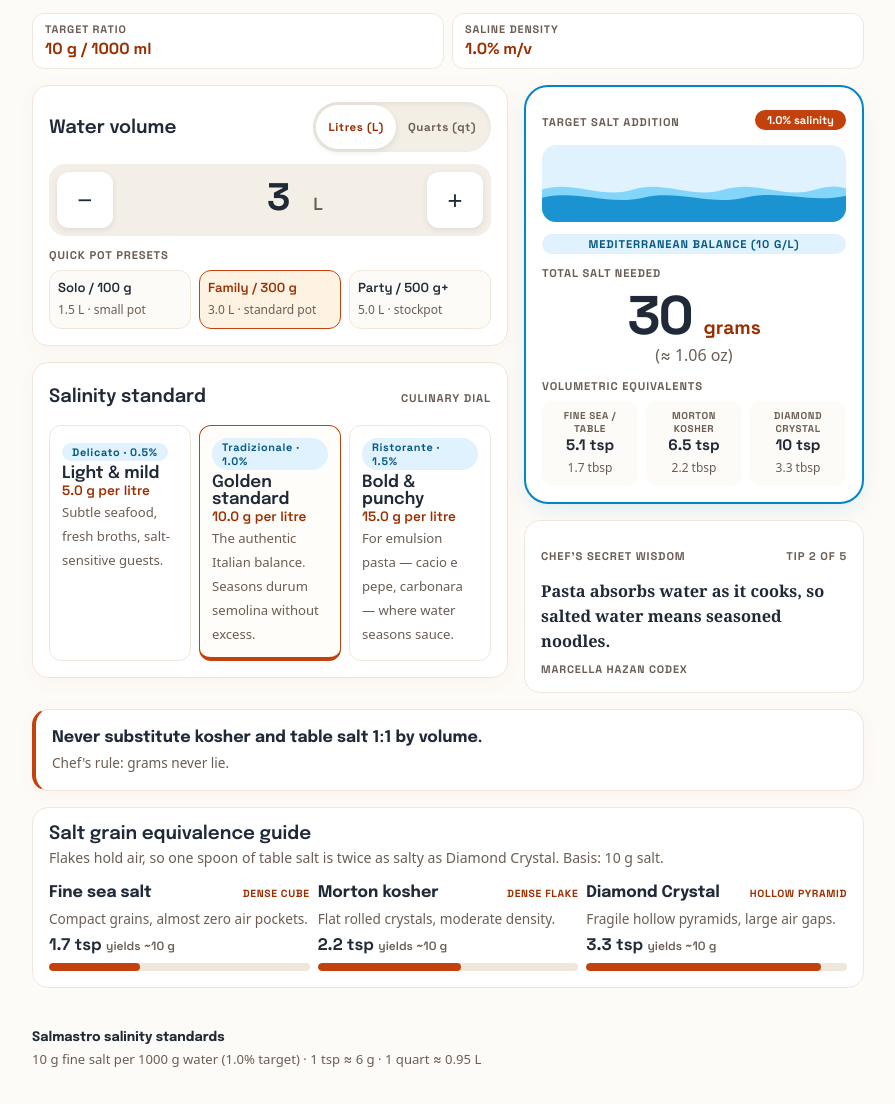
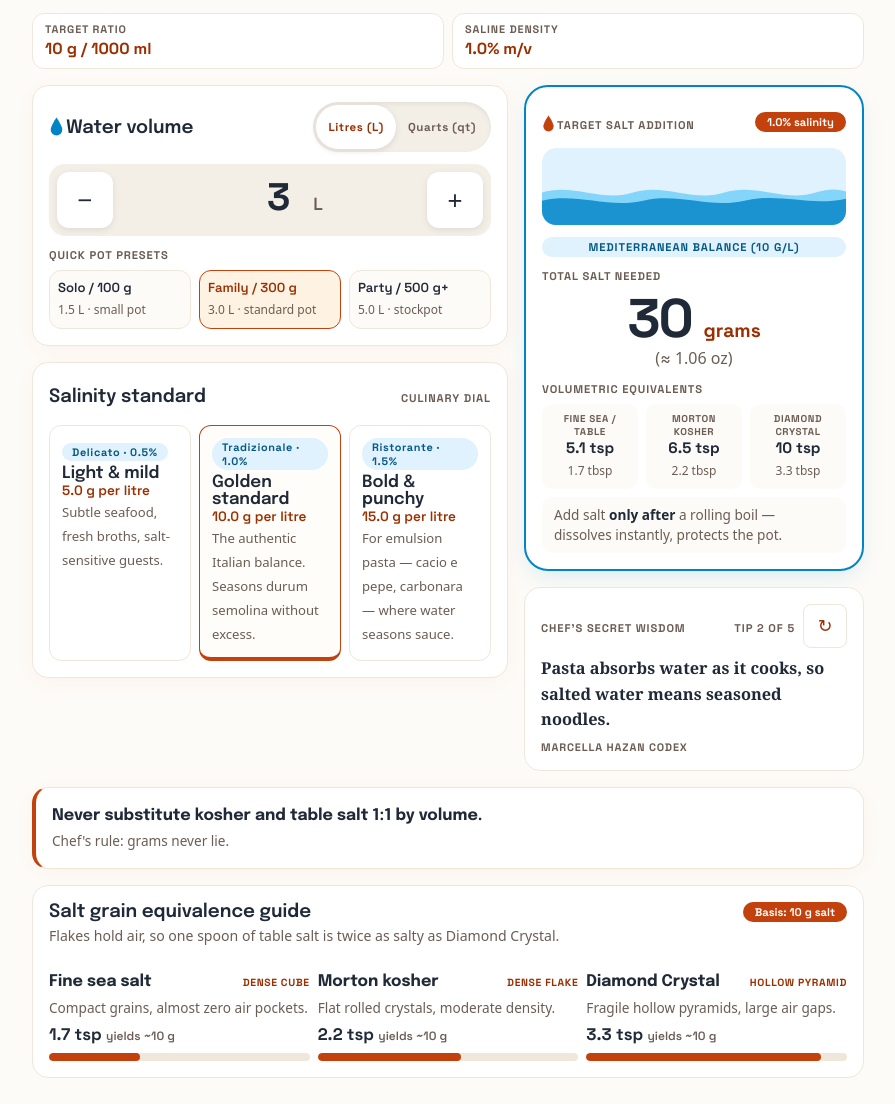
Before and after one commit to trefeon/pasta-water-salt-ratio-calculator, a plain HTML site: page index.html in a window 1280 px wide. Shown: the part 233-1337 px from the top of the page, without its empty margins (192-1087 px from the left). Drawn offline with Linux system fonts and the light colour scheme.

Commit message:
parity: header icons, boil note, tip cycle button, basis pill

```diff
--- a/app.js
+++ b/app.js
@@ -81,3 +81,9 @@ water.addEventListener("input", update);
 water.addEventListener("change", update);
 document.querySelectorAll('input[name="level"]').forEach(r => r.addEventListener("change", update));
 update();
+$("#tipBtn").addEventListener("click", () => {
+  tipIdx = (tipIdx + 1) % TIPS.length;
+  tipEl.textContent = TIPS[tipIdx];
+  tipCount.textContent = `Tip ${tipIdx + 1} of ${TIPS.length}`;
+  lastKey = key();
+});
--- a/index.html
+++ b/index.html
@@ -30,7 +30,7 @@
 <div class="bench">
 <div class="controls">
 <section class="card" aria-labelledby="waterH">
-<div class="cardhead"><h2 id="waterH">Water volume</h2>
+<div class="cardhead"><h2 id="waterH"><svg class="ico" width="15" height="19" viewBox="0 0 56 72" aria-hidden="true"><path d="M28 2C28 2 6 34 6 48a22 22 0 0 0 44 0C50 34 28 2 28 2Z" fill="#0284c7"/></svg>Water volume</h2>
 <div class="pill" role="group" aria-label="Measurement unit">
 <button type="button" data-unit="L" aria-pressed="true">Litres (L)</button>
 <button type="button" data-unit="qt" aria-pressed="false">Quarts (qt)</button>
@@ -59,7 +59,7 @@
 </div>
 <aside class="output">
 <section class="hero" aria-live="polite" aria-label="Recommended salt">
-<div class="herohead"><span class="caps">Target salt addition</span><span class="salpill" id="salPill">1.0% salinity</span></div>
+<div class="herohead"><span class="caps"><svg class="ico" width="13" height="17" viewBox="0 0 56 72" aria-hidden="true"><path d="M28 2C28 2 6 34 6 48a22 22 0 0 0 44 0C50 34 28 2 28 2Z" fill="#c2410c"/></svg>Target salt addition</span><span class="salpill" id="salPill">1.0% salinity</span></div>
 <svg class="wave" viewBox="0 0 300 76" aria-hidden="true"><rect width="300" height="76" rx="14" fill="#e0f2fe"/><path d="M0 44 C30 34 60 54 90 44 C120 34 150 54 180 44 C210 34 240 54 270 44 C285 39 295 41 300 43 L300 76 L0 76 Z" fill="#38bdf8" opacity=".55"/><path id="waveFront" class="lv2" d="M0 52 C35 44 65 60 100 52 C135 44 165 60 200 52 C235 44 265 58 300 50 L300 76 L0 76 Z" opacity=".8"/></svg>
 <p class="caps" id="waveCap">Mediterranean balance (10 g/L)</p>
 <p class="caps">Total salt needed</p>
@@ -71,9 +71,10 @@
 <div class="eq"><span>Morton kosher</span><strong id="eqMor">6.5 tsp</strong><small id="eqMorT">2.2 tbsp</small></div>
 <div class="eq"><span>Diamond Crystal</span><strong id="eqDia">10 tsp</strong><small id="eqDiaT">3.3 tbsp</small></div>
 </div>
+<p class="boilnote">Add salt <strong>only after</strong> a rolling boil — dissolves instantly, protects the pot.</p>
 </section>
 <section class="tipcard" aria-label="Chef tip">
-<div class="tiphead"><span class="caps">Chef's secret wisdom</span><span class="caps" id="tipCount">Tip 1 of 5</span></div>
+<div class="tiphead"><span class="caps">Chef's secret wisdom</span><span class="row"><span class="caps" id="tipCount">Tip 1 of 5</span><button type="button" id="tipBtn" aria-label="Next tip">↻</button></span></div>
 <p class="tip" id="tip">Salted water seasons pasta from the inside; sauce only coats the outside.</p>
 <p class="tipby">Marcella Hazan codex</p>
 </section>
@@ -81,8 +82,8 @@
 </div>
 <section class="card warn" aria-label="Salt density warning"><div><strong>Never substitute kosher and table salt 1:1 by volume.</strong><span>Chef's rule: grams never lie.</span></div></section>
 <section class="grains" id="grains" aria-labelledby="grainH">
-<div><h2 id="grainH">Salt grain equivalence guide</h2>
-<p class="gsub">Flakes hold air, so one spoon of table salt is twice as salty as Diamond Crystal. Basis: 10 g salt.</p></div>
+<div class="grainhead"><div><h2 id="grainH">Salt grain equivalence guide</h2>
+<p class="gsub">Flakes hold air, so one spoon of table salt is twice as salty as Diamond Crystal.</p></div><span class="salpill">Basis: 10 g salt</span></div>
 <div class="graingrid">
 <div class="grain"><div class="grow"><strong>Fine sea salt</strong><span>Dense cube</span></div><p>Compact grains, almost zero air pockets.</p><p class="gnum">1.7 tsp <small>yields ~10 g</small></p><div class="bar"><i style="width:35%"></i></div></div>
 <div class="grain"><div class="grow"><strong>Morton kosher</strong><span>Dense flake</span></div><p>Flat rolled crystals, moderate density.</p><p class="gnum">2.2 tsp <small>yields ~10 g</small></p><div class="bar"><i style="width:55%"></i></div></div>
--- a/style.css
+++ b/style.css
@@ -93,3 +93,12 @@ button:focus-visible{outline:3px solid #f3c9ae;outline-offset:2px}
 .warn{border-left:4px solid var(--terra)}
 .warn strong{display:block;font-family:var(--display)}
 .warn span{color:var(--muted);font-size:.85rem}
+.ico{vertical-align:-3px;margin-right:2px}
+.boilnote{background:var(--bg);border-radius:10px;padding:var(--s2) var(--s3);font-size:.85rem;color:var(--muted);margin:var(--s2) 0 0}
+.boilnote strong{color:var(--ink)}
+.tiphead{align-items:center}
+.tiphead .row{display:inline-flex;align-items:center;gap:var(--s2)}
+#tipBtn{border:1px solid var(--line);background:var(--surface);color:var(--terra-deep);border-radius:8px;min-width:44px;min-height:44px;font-size:1.1rem;cursor:pointer}
+#tipBtn:hover{border-color:var(--terra)}
+.grainhead{display:flex;justify-content:space-between;align-items:flex-start;gap:var(--s2);margin-bottom:var(--s3)}
+.grainhead .salpill{flex-shrink:0}
```
